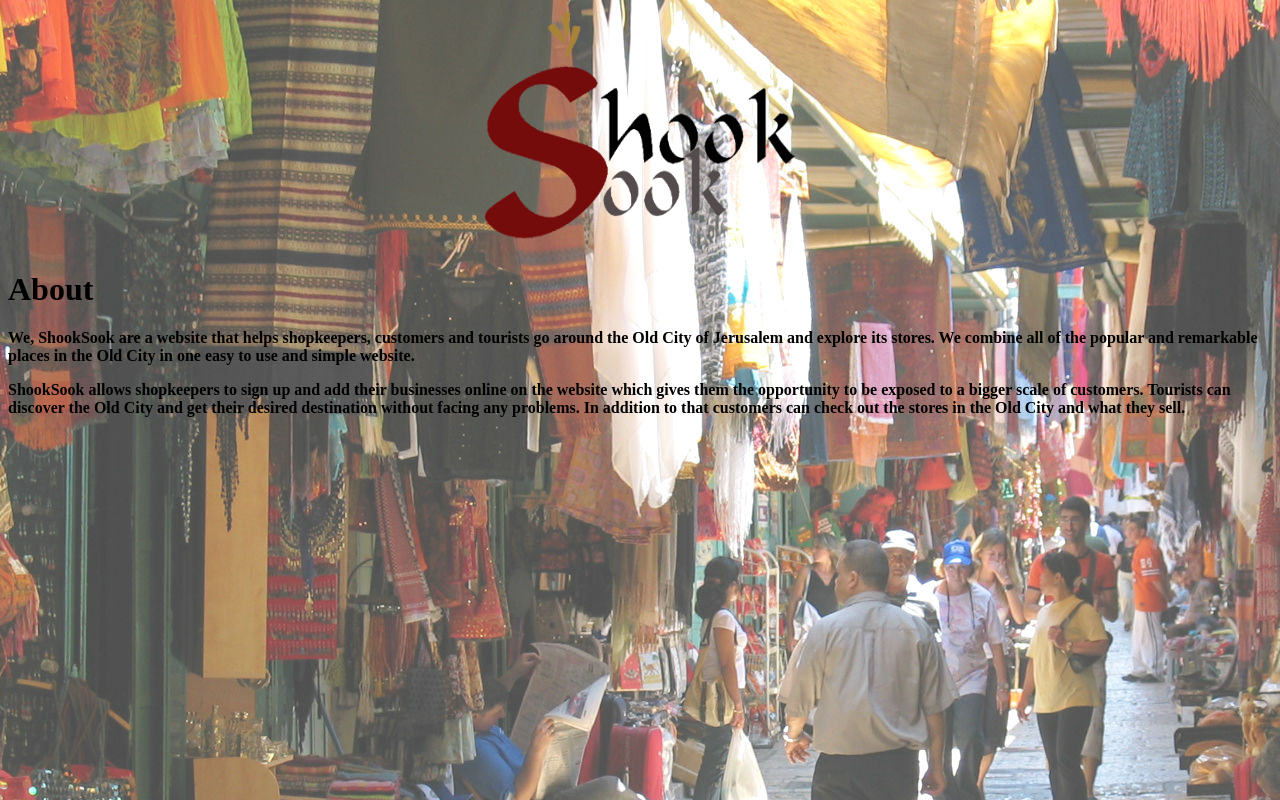
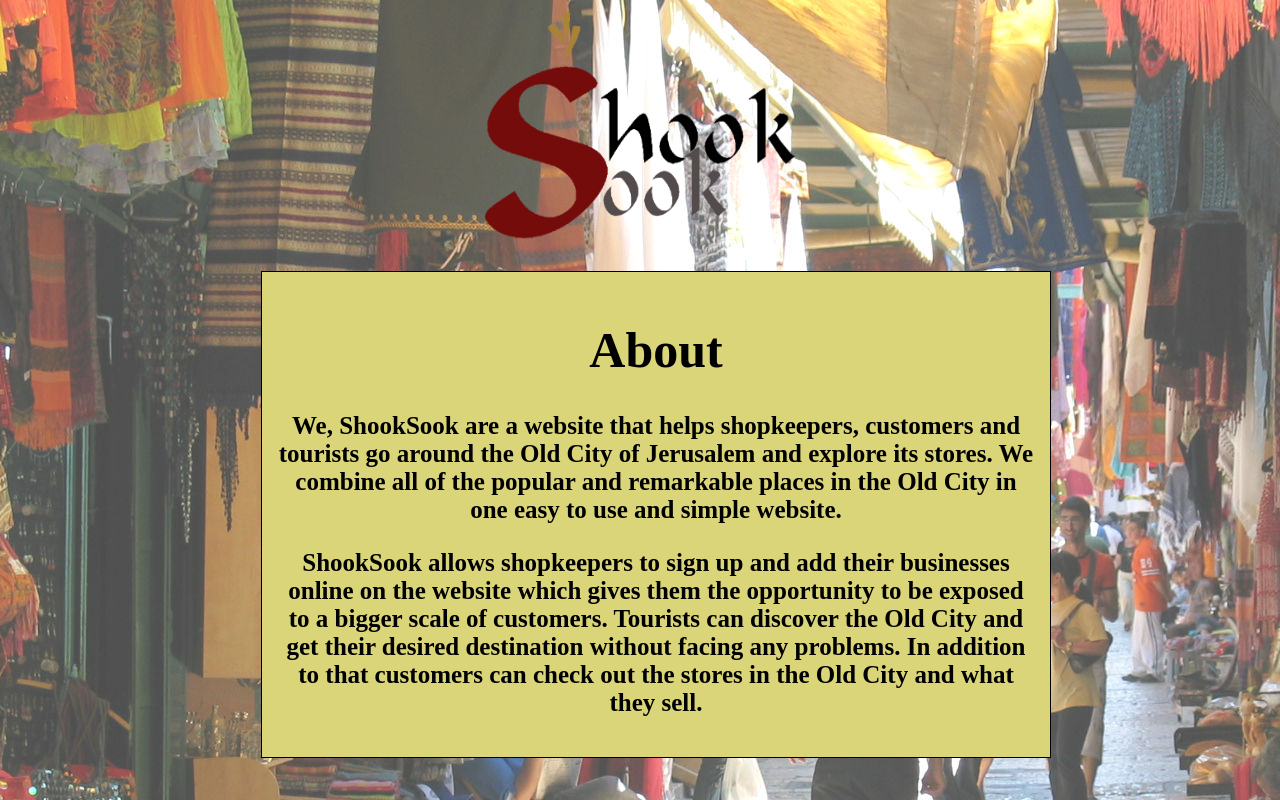
Before and after one commit to meet-projects/shooksookmegabits-y2-2013, a Django app: page /about in a window 1280 px wide. Run offline with Django 3.2, Linux system fonts and the light colour scheme; parts of the project's set-up code (start-up, migrations or seed data) failed here and were passed over.

Commit message:
about page

```diff
--- a/shooksook/main/static/css/project.css
+++ b/shooksook/main/static/css/project.css
@@ -112,3 +112,10 @@ h1#logo{text-align:center;}
 #registerButton{
 	position: relative;
 	left: 5%;
+}
+#para{
+	text-align: center;
+}
+#para {
+	font-size: 25px;
+}
--- a/shooksook/main/templates/main/about.html
+++ b/shooksook/main/templates/main/about.html
@@ -1,25 +1,33 @@
 <html>
 
-<head>
-<link rel="stylesheet" type="text/css" href="{{ STATIC_URL }}css/project.css">
-</head>
 
 <title>
 ShookSook - The Old City Online Marketplace
 </title>
 
+<head>
+<link rel="stylesheet" type="text/css" href= "{{ STATIC_URL }}css/project.css">
+<link rel="stylesheet" type="text/css" href= "{{ STATIC_URL }}css/buttons.css">
+</head>
+
+
+
 <body>
 
-<div id = "logoPic" >
+<div id = "logoPic"  >
 	<a href = "home"><img src = "{{ STATIC_URL }}images/logo3.png" alt = "ShookSook Logo" width = "320" height = "233">
 </a></div>
 
-<h1> About </h1>
+<div id = "para" class= "card">
+
+<h1 > About </h1>
 
 <p><b> We, ShookSook are a website that helps shopkeepers, customers and tourists go around the Old City of Jerusalem and explore its stores. We combine all of the popular and remarkable places in the Old City in one easy to use and simple website. </b></p>
 
 <p><b>ShookSook allows shopkeepers to sign up and add their businesses online on the website which gives them the opportunity to be exposed to a bigger scale of customers. Tourists can discover the Old City and get their desired destination without facing any problems. In addition to that customers can check out the stores in the Old City and what they sell. </b></p>
 
+</div>
+
 </body>
 
 </html>
```
